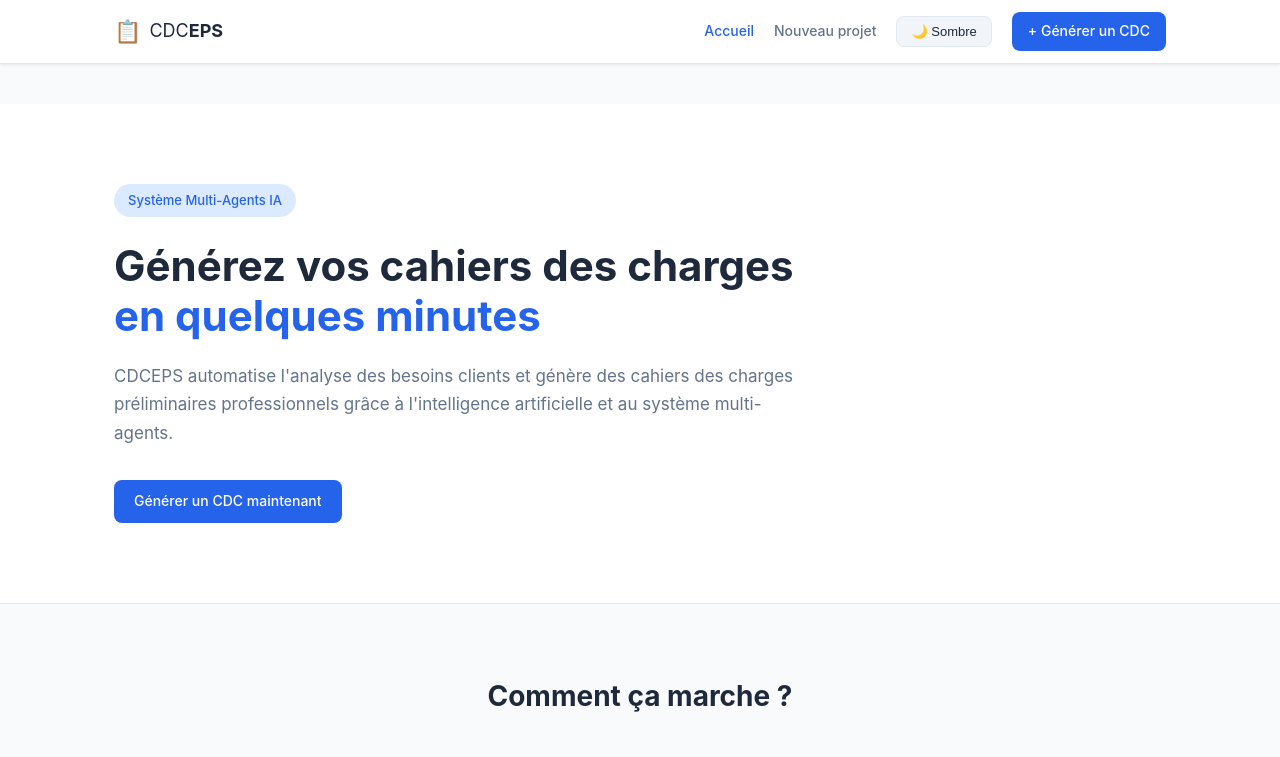
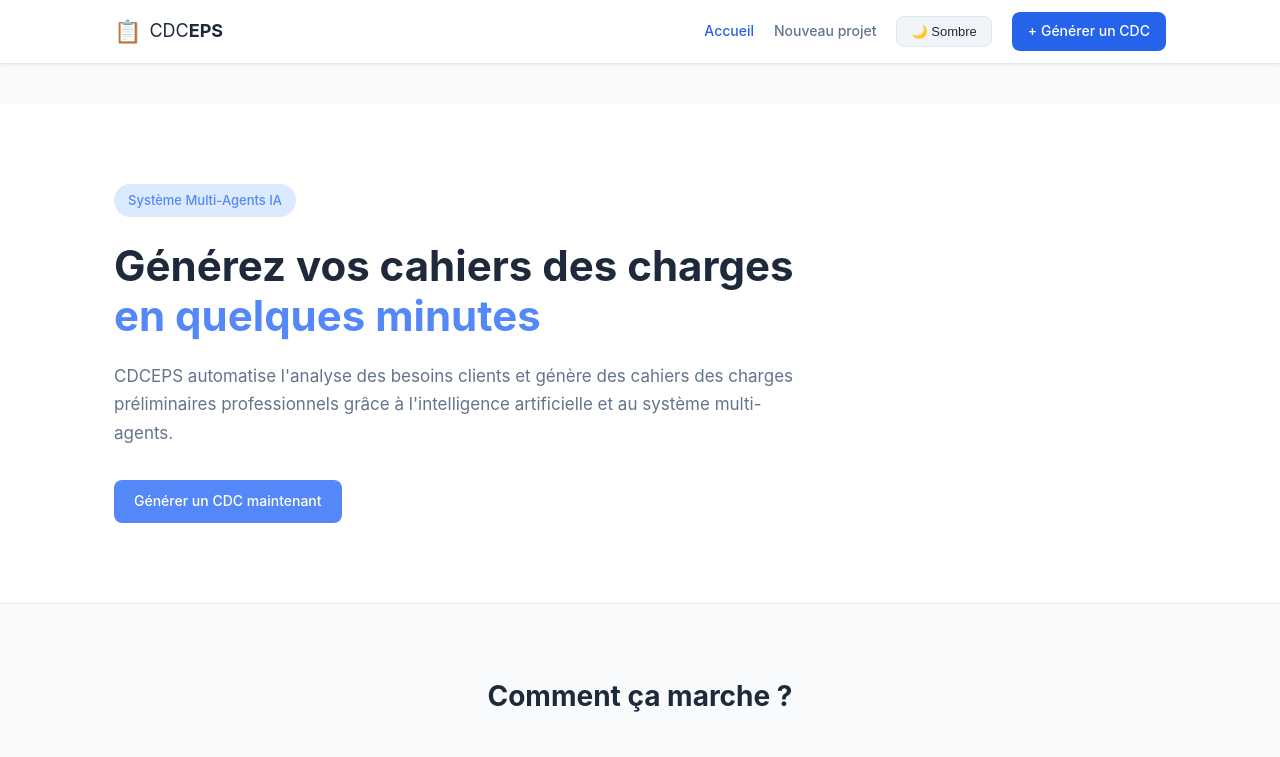
Before and after one commit to Ramadiaw12/CDCeps, a React app in the folder frontend/: page / in a window 1280 px wide. Shown: the top 757 px of the page. Built offline with nearby package versions, Linux system fonts and the light colour scheme; the HTML template or start-up script is replaced by a standard one.

Commit message:
fix the front

```diff
--- a/frontend/src/styles/global.css
+++ b/frontend/src/styles/global.css
@@ -14,12 +14,12 @@
     --text:            #1e293b;
     --text-muted:      #64748b;
     --text-hint:       #94a3b8;
-    --primary:         #2563eb;
-    --primary-dark:    #1d4ed8;
+    --primary:         #5488f8;
+    --primary-dark:    #5488f8;
     --primary-light:   #dbeafe;
     --success:         #10b981;
-    --warning:         #f59e0b;
-    --danger:          #ef4444;
+    --warning:         #f1b958;
+    --danger:          #f08f8f;
     --shadow:          0 1px 3px rgba(0,0,0,0.08);
     --shadow-md:       0 4px 6px rgba(0,0,0,0.07);
 }
```
